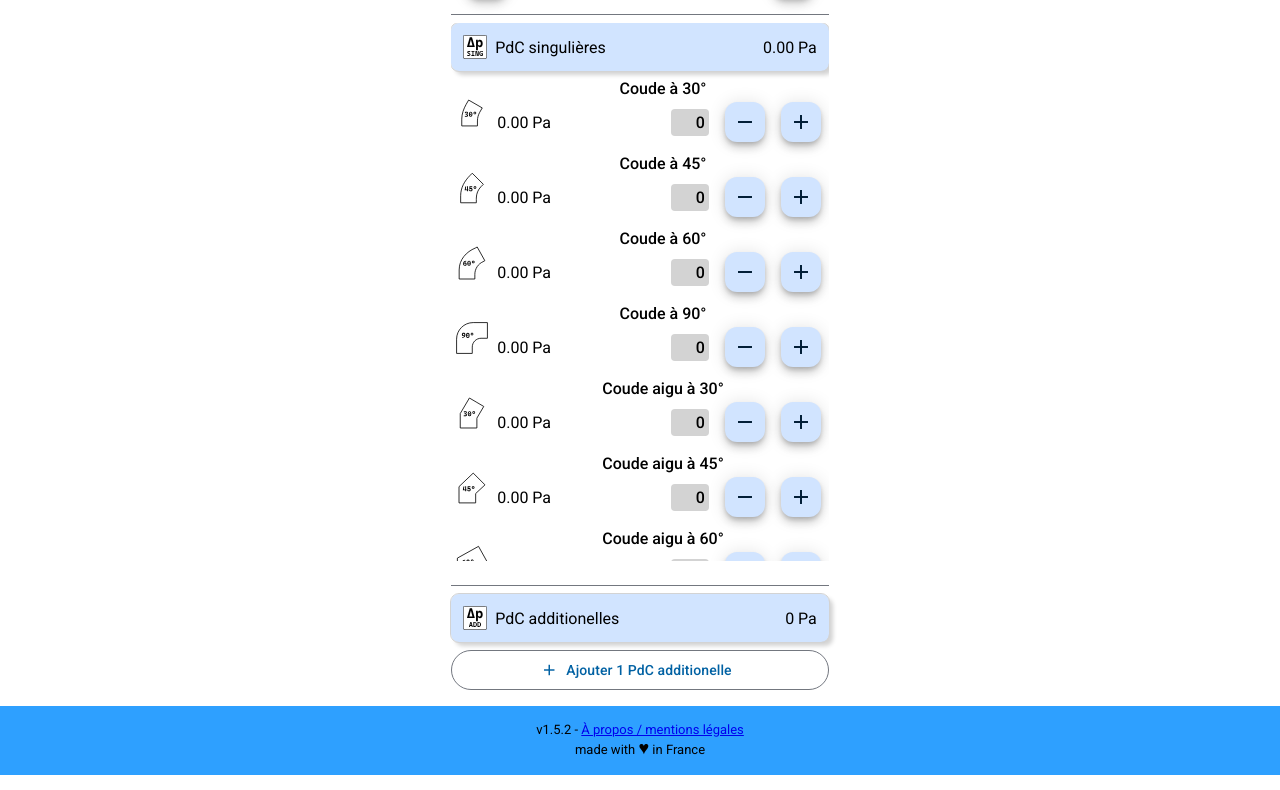
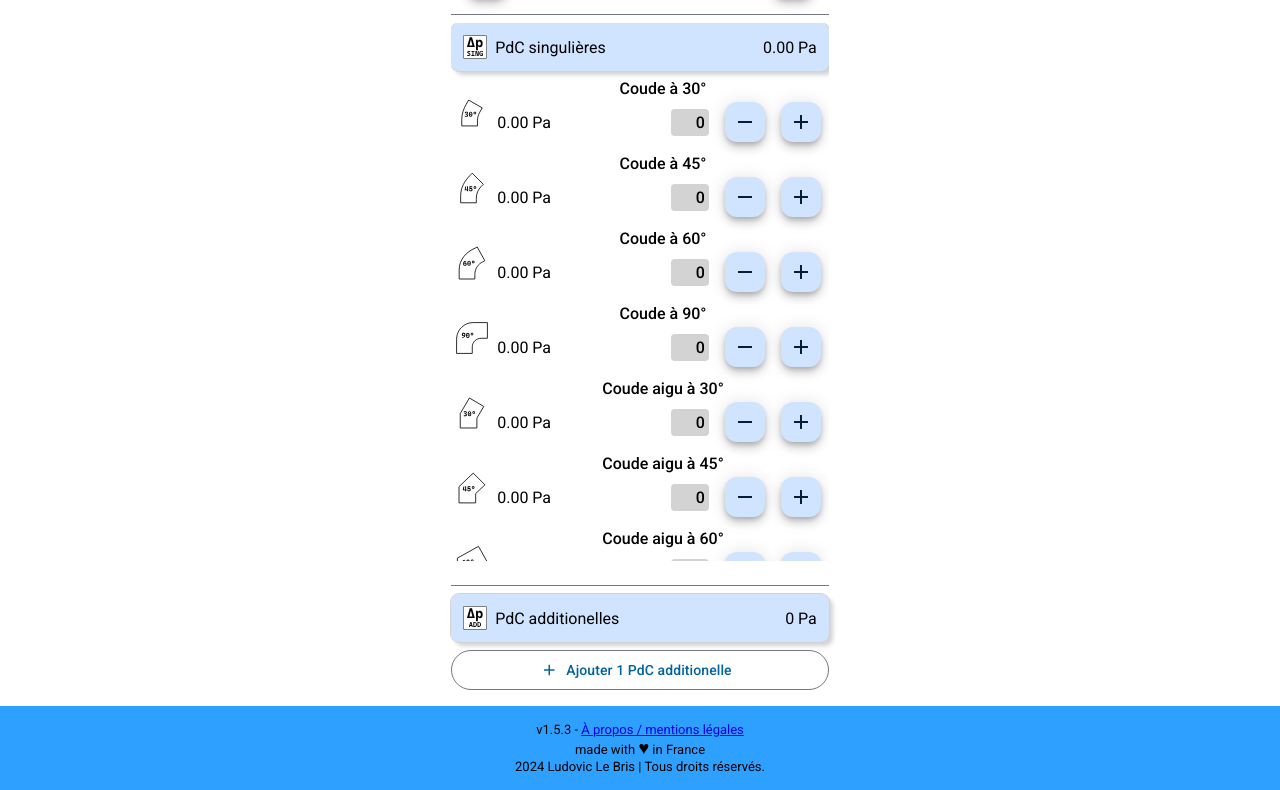
Before and after one commit to LudovicLeBris/DuctCalculator, an Angular app: page /apd-selector in a window 1280 px wide. Shown: the part 334-1124 px from the top of the page. Built offline with nearby package versions, Linux system fonts and the light colour scheme.

Commit message:
refactor(version) adjust version number

```diff
--- a/src/app/app.component.html
+++ b/src/app/app.component.html
@@ -37,7 +37,8 @@
   </main>
 
   <footer>
-    <p>v1.5.2 - <a routerLink="/about">&Agrave; propos / mentions légales</a></p>
+    <p>v1.5.3 - <a routerLink="/about">&Agrave; propos / mentions légales</a></p>
     <p>made with <span class="hearth">&hearts;</span> in France</p>
+    <p>{{ currentYear }} Ludovic Le Bris | Tous droits réservés.</p>
   </footer>
 </div>
--- a/src/app/app.component.ts
+++ b/src/app/app.component.ts
@@ -25,6 +25,7 @@ import { AirSetupComponent } from './components/air-setup/air-setup.component';
 })
 export class AppComponent implements OnInit {
   isLightMode: boolean = true;
+  currentYear: number = new Date().getFullYear();
 
   constructor (
     private iconRegister: IconRegisterService,
```
